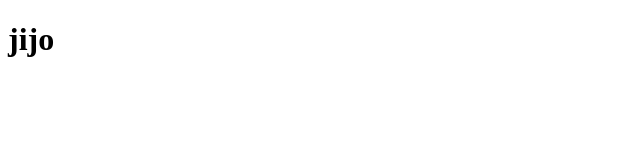
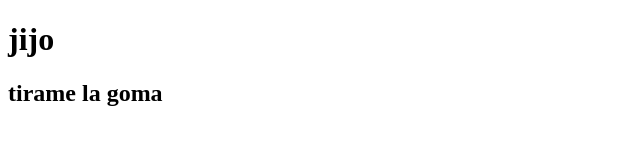
Before and after one commit to Michael-02K/jijo, a plain HTML site: page index.html in a window 1280 px wide. Shown: the whole page, without its empty margins (0-640 px from the left). Drawn offline with Linux system fonts and the light colour scheme.

Commit message:
agregue h2

```diff
--- a/index.html
+++ b/index.html
@@ -8,5 +8,7 @@
 </head>
 <body>
     <h1>jijo</h1>
+    <h2>tirame la goma
+    </h2>
 </body>
 </html>
```
